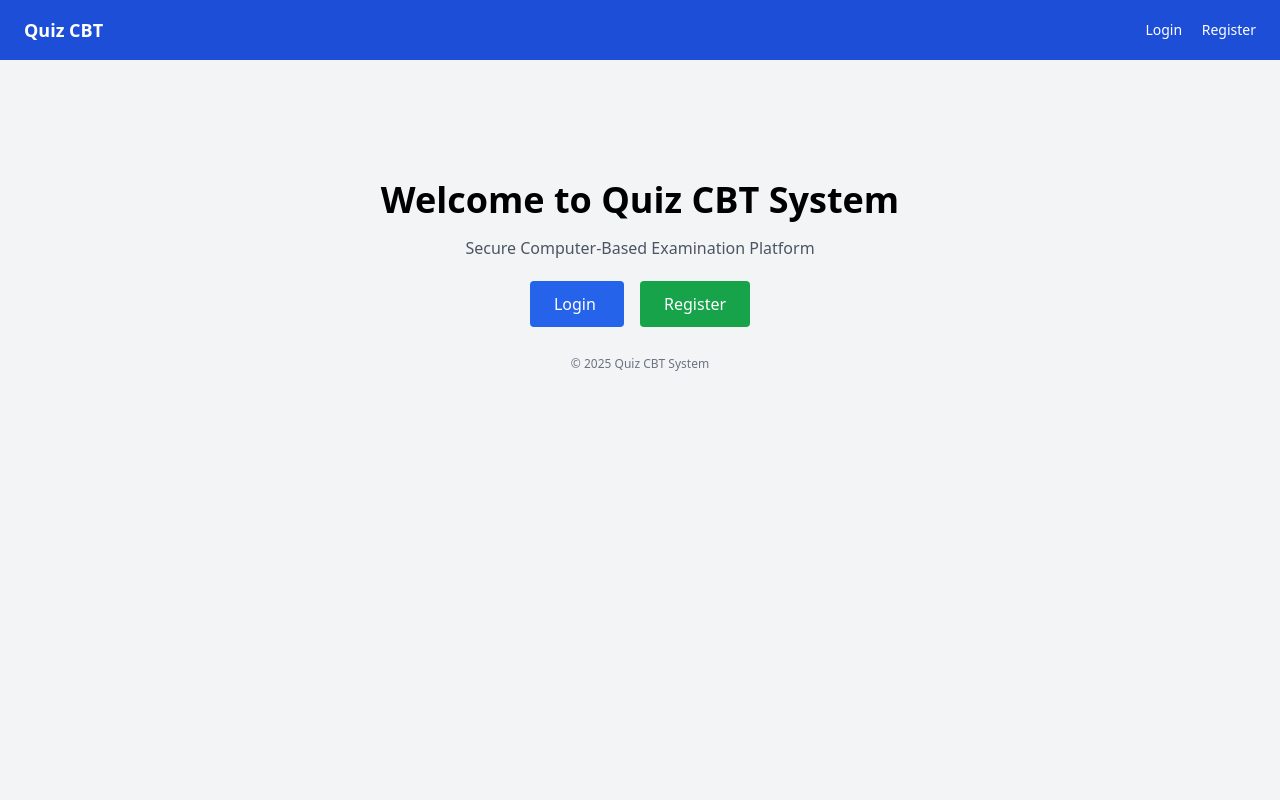
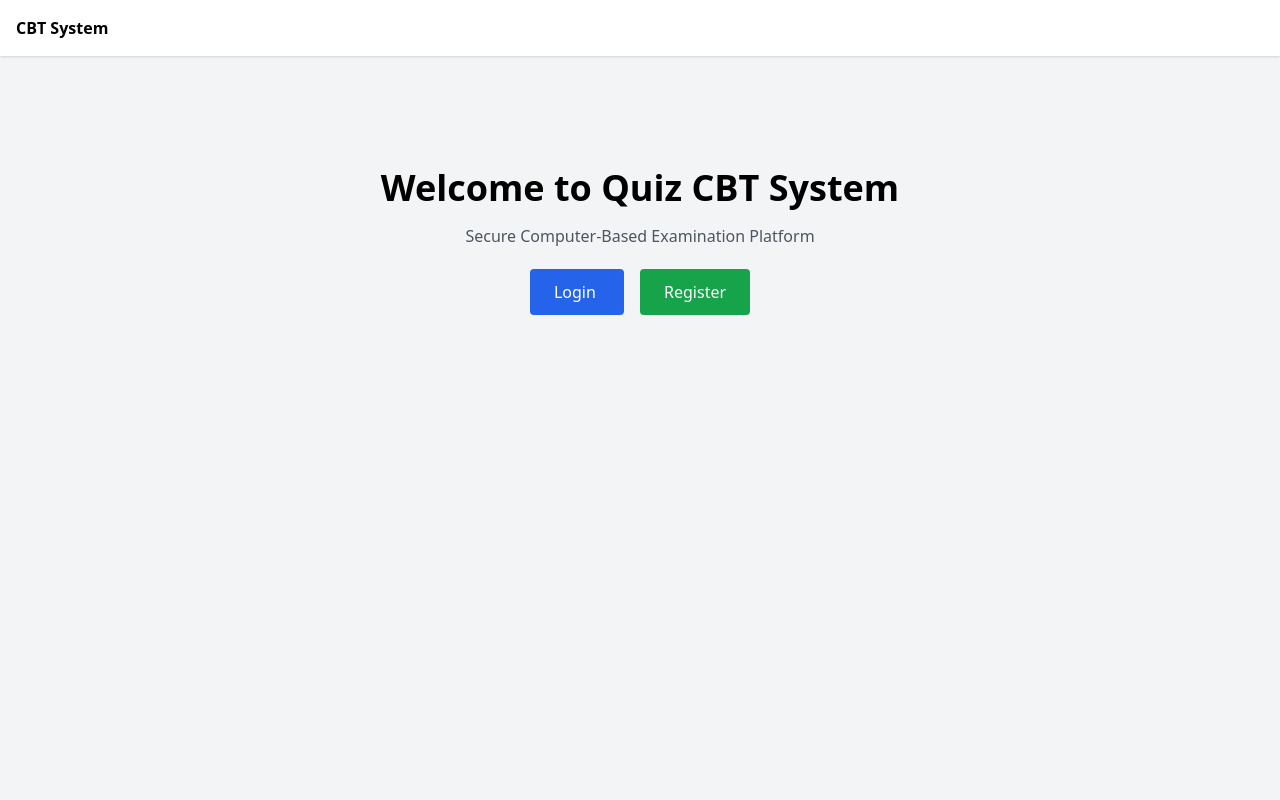
Before and after one commit to Tobi395/quiz-cbt-app, a Flask app: page / in a window 1280 px wide. Run offline with Flask 3, Linux system fonts and the light colour scheme; some libraries are stand-ins or nearby versions.

Commit message:
Refactor base.html for improved structure and styling

```diff
--- a/templates/base.html
+++ b/templates/base.html
@@ -1,34 +1,32 @@
 <!DOCTYPE html>
 <html lang="en">
 <head>
-  <meta charset="UTF-8">
-  <title>Quiz CBT System</title>
-  <meta name="viewport" content="width=device-width, initial-scale=1.0">
+  <meta charset="UTF-8" />
+  <meta name="viewport" content="width=device-width, initial-scale=1.0" />
+  <title>CBT System</title>
+
+  <!-- Tailwind CDN -->
   <script src="https://cdn.tailwindcss.com"></script>
+
+  <style>
+    body {
+      background: #f3f4f6;
+    }
+  </style>
 </head>
 
-<body class="bg-gray-100 min-h-screen">
+<body class="min-h-screen">
 
-<nav class="bg-blue-700 text-white px-6 py-4 flex justify-between items-center">
-  <h1 class="text-lg font-bold">Quiz CBT</h1>
-
-  <div class="space-x-4 text-sm">
-    {% if current_user.is_authenticated %}
-      <a href="{{ url_for('logout') }}" class="hover:underline">Logout</a>
-    {% else %}
-      <a href="{{ url_for('login') }}" class="hover:underline">Login</a>
-      <a href="{{ url_for('register') }}" class="hover:underline">Register</a>
-    {% endif %}
-  </div>
+<nav class="bg-white shadow p-4 flex justify-between">
+  <span class="font-bold">CBT System</span>
+  {% if current_user.is_authenticated %}
+    <a href="{{ url_for('logout') }}" class="text-red-600">Logout</a>
+  {% endif %}
 </nav>
 
-<main class="max-w-6xl mx-auto p-6">
+<main class="p-4">
   {% block content %}{% endblock %}
 </main>
 
-<footer class="text-center text-xs text-gray-500 py-4">
-  © {{ 2025 }} Quiz CBT System
-</footer>
-
 </body>
 </html>
```
